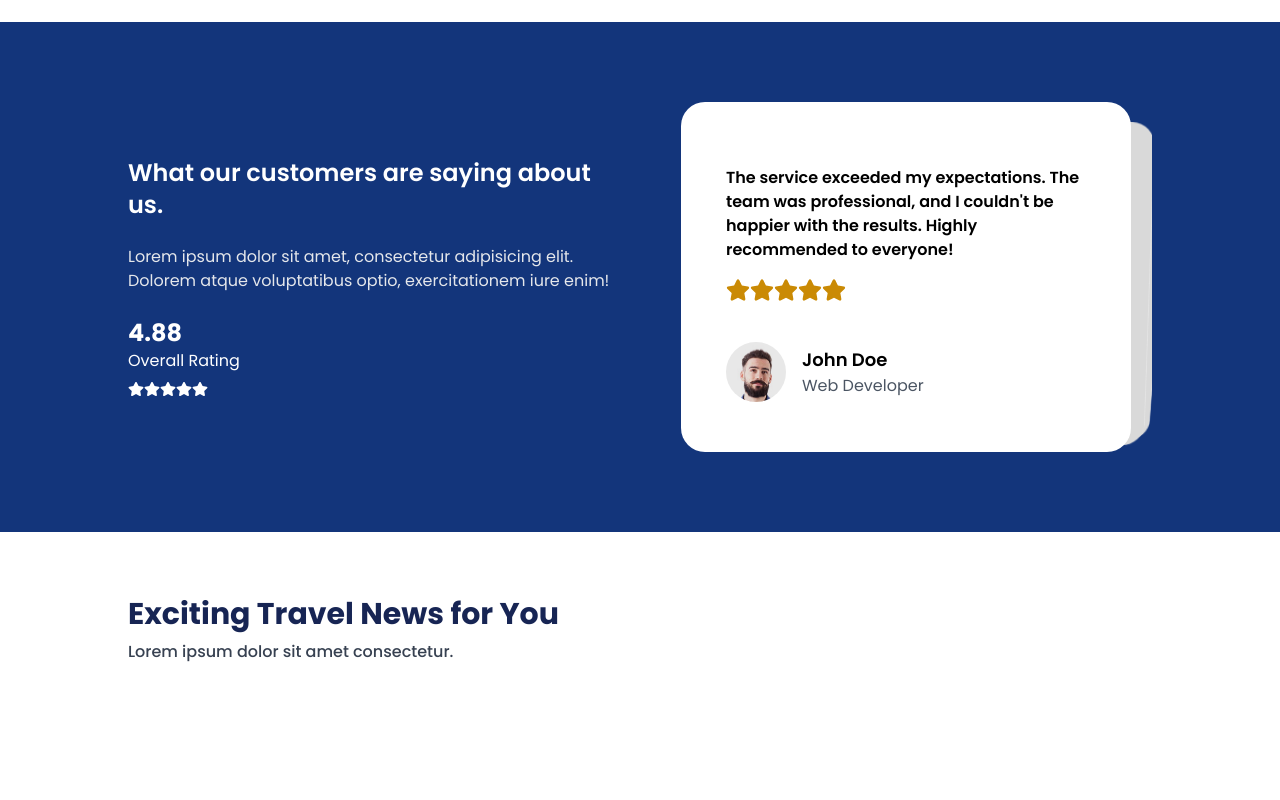
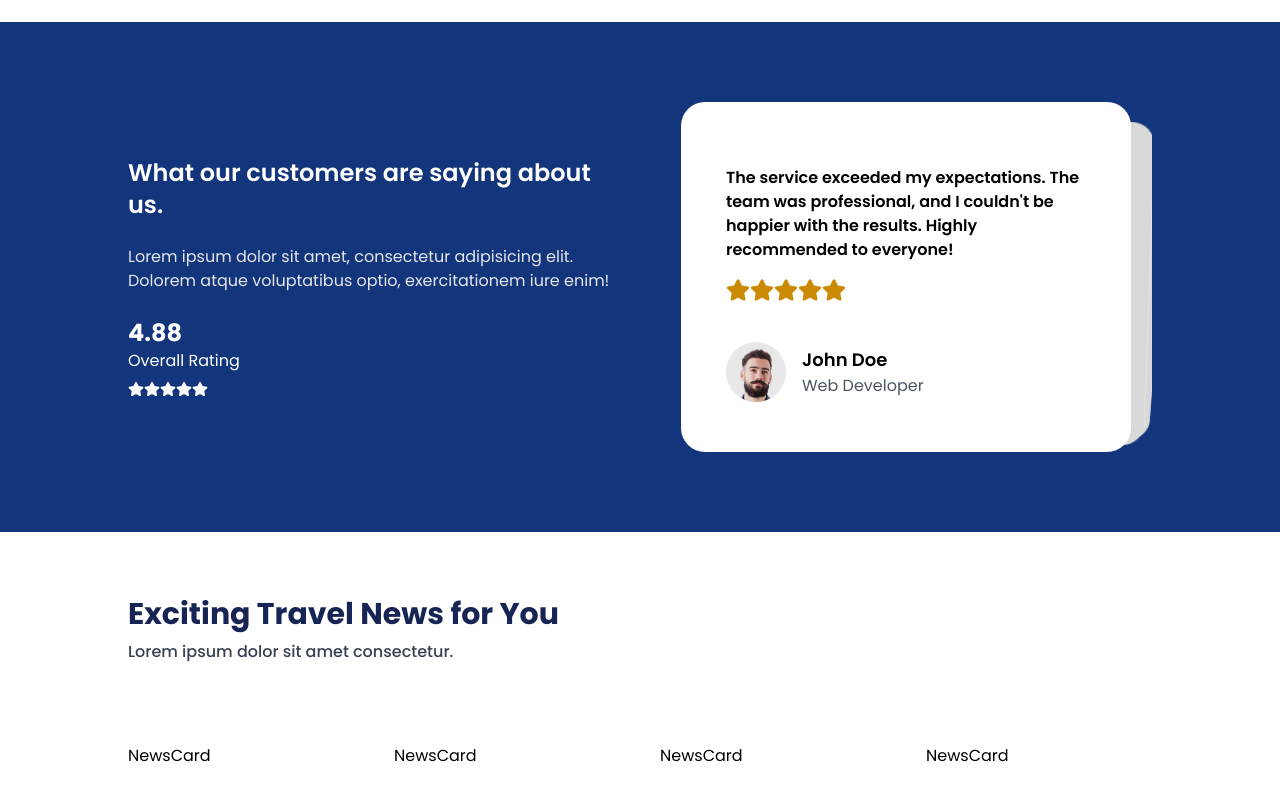
Before and after one commit to denisdiaconu/travista, a Next.js app: page / in a window 1280 px wide. Shown: the part 2784-3584 px from the top of the page. Built offline with nearby package versions, Linux system fonts and the light colour scheme.

Commit message:
Add news card data

```diff
--- a/components/Home/News/News.tsx
+++ b/components/Home/News/News.tsx
@@ -1,12 +1,40 @@
 import SectionHeading from '@/components/Helper/SectionHeading';
 import React from 'react';
+import NewsCard from './NewsCard';
 
 const News = () => {
   return (
     <div className="pt-16 pb-16">
       <SectionHeading heading="Exciting Travel News for You" />
       <div className="w-[80%] mx-auto grid grid-cols-1 md:grid-cols-2 lg:grid-cols-3 xl:grid-cols-4 gap-10 items-center mt-20">
-        <div></div>
+        <div>
+          <NewsCard
+            image="/images/n1.jpg"
+            title="Top 10 Places to Visit in Australia"
+            date="15 November 2025"
+          />
+        </div>
+        <div>
+          <NewsCard
+            image="/images/n2.jpg"
+            title="Top 10 Places to Visit in Bangladesh"
+            date="25 November 2025"
+          />
+        </div>
+        <div>
+          <NewsCard
+            image="/images/n3.jpg"
+            title="Top 10 Places to Visit in Pakistan"
+            date="22 November 2025"
+          />
+        </div>
+        <div>
+          <NewsCard
+            image="/images/n4.jpg"
+            title="Top 10 Places to Visit in New Zealand"
+            date="5 November 2025"
+          />
+        </div>
       </div>
     </div>
   );
--- a/components/Home/News/NewsCard.tsx
+++ b/components/Home/News/NewsCard.tsx
@@ -1,4 +1,6 @@
 import React from 'react';
+
+
 
 const NewsCard = () => {
   return <div>NewsCard</div>;
```
